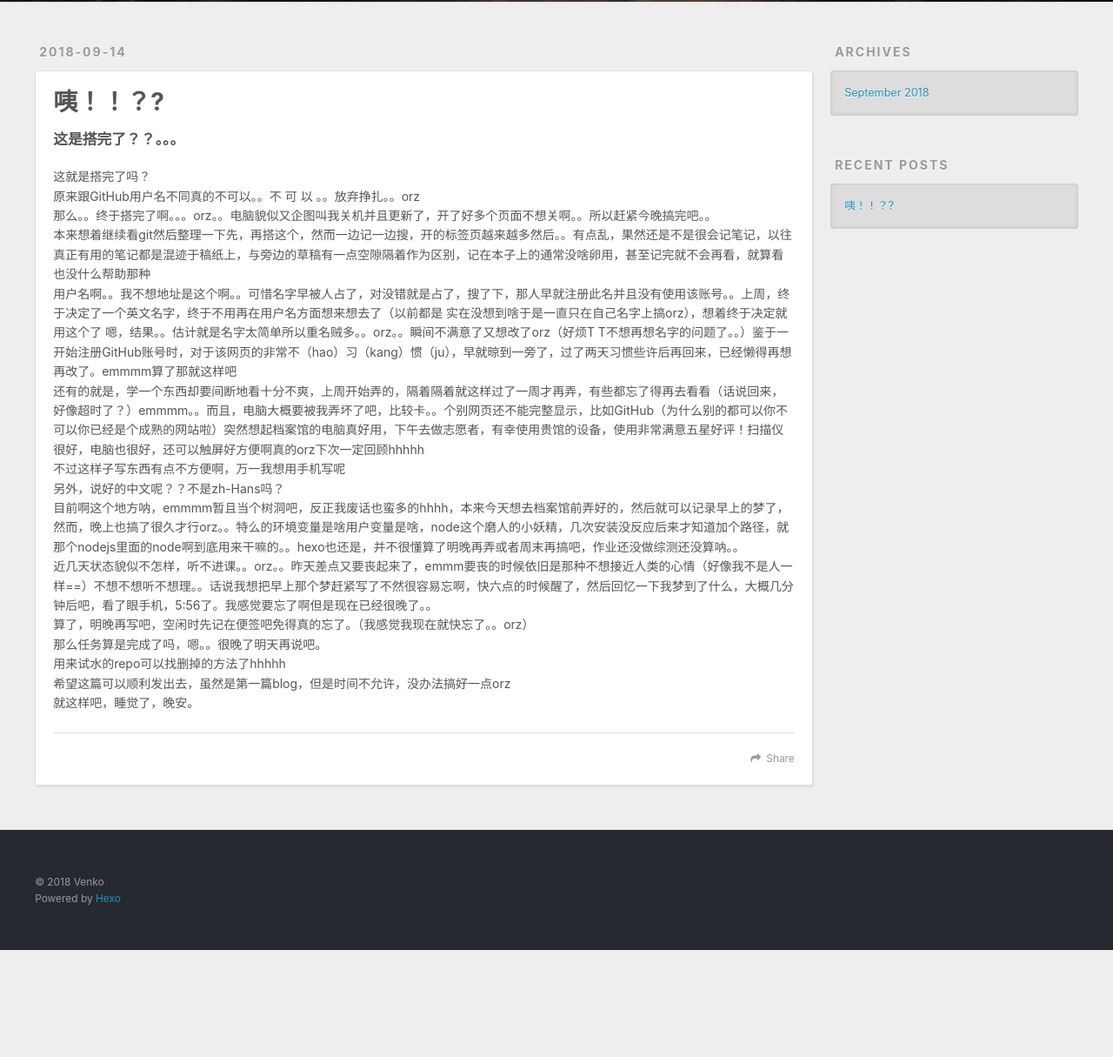
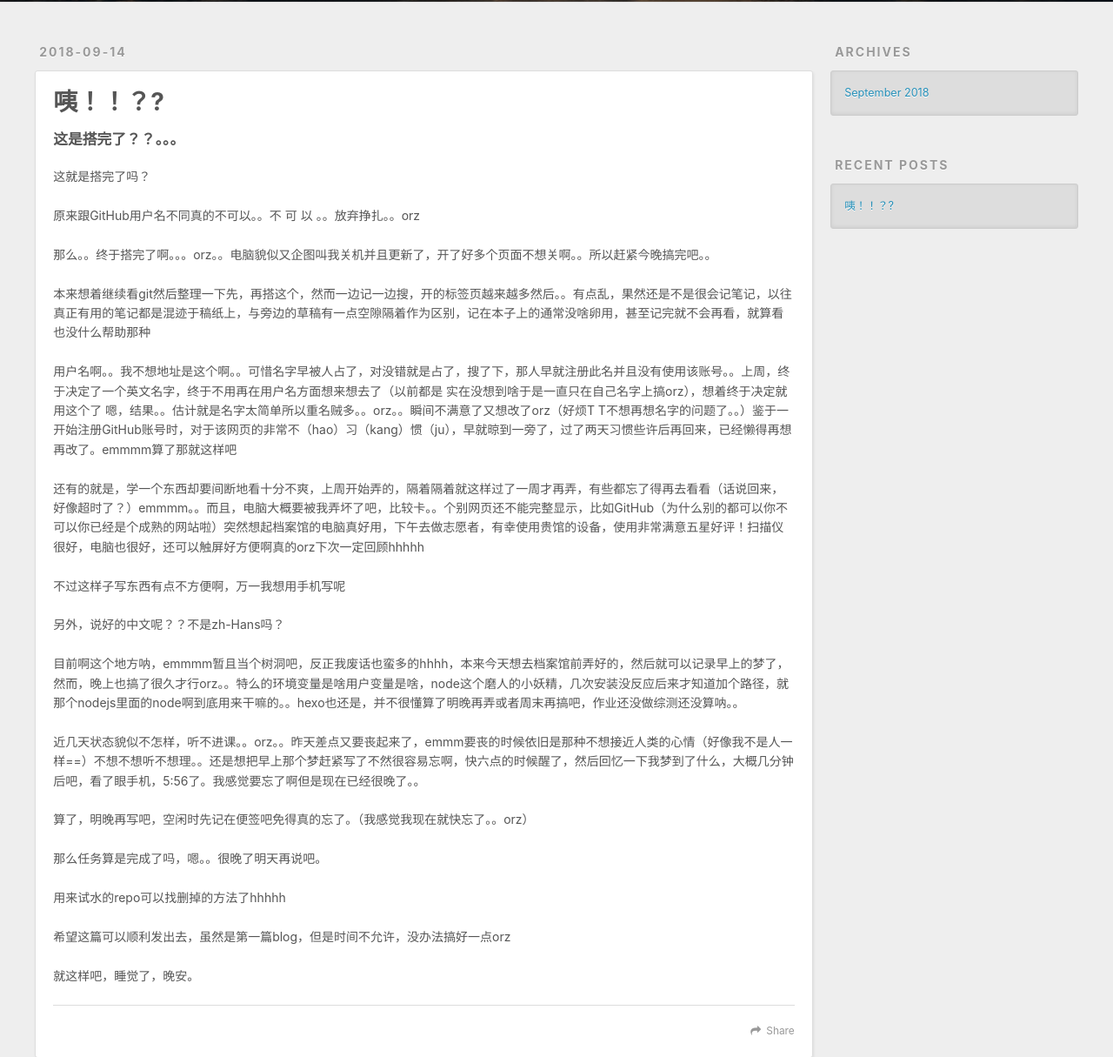
Before and after one commit to Venko-L/Venko-L.github.io, a plain HTML site: page 2018/09/14/咦！！？/index.html in a window 1280 px wide. Shown: the part 298-1513 px from the top of the page at 87% size. Before the commit the page ends 1390 px from the top, so only its background shows below. Drawn offline with nearby package versions, Linux system fonts and the light colour scheme.

Commit message:
Site updated: 2018-09-15 00:38:09

```diff
--- a/2018/09/14/咦！！？/index.html
+++ b/2018/09/14/咦！！？/index.html
@@ -7,17 +7,17 @@
 
   <title>咦！！？? | Venko.Github.io</title>
   <meta name="viewport" content="width=device-width, initial-scale=1, maximum-scale=1">
-  <meta name="description" content="这是搭完了？？。。。这就是搭完了吗？原来跟GitHub用户名不同真的不可以。。不 可 以 。。放弃挣扎。。orz那么。。终于搭完了啊。。。orz。。电脑貌似又企图叫我关机并且更新了，开了好多个页面不想关啊。。所以赶紧今晚搞完吧。。本来想着继续看git然后整理一下先，再搭这个，然而一边记一边搜，开的标签页越来越多然后。。有点乱，果然还是不是很会记笔记，以往真正有用的笔记都是混迹于稿纸上，与旁边的草稿">
+  <meta name="description" content="这是搭完了？？。。。这就是搭完了吗？ 原来跟GitHub用户名不同真的不可以。。不 可 以 。。放弃挣扎。。orz 那么。。终于搭完了啊。。。orz。。电脑貌似又企图叫我关机并且更新了，开了好多个页面不想关啊。。所以赶紧今晚搞完吧。。 本来想着继续看git然后整理一下先，再搭这个，然而一边记一边搜，开的标签页越来越多然后。。有点乱，果然还是不是很会记笔记，以往真正有用的笔记都是混迹于稿纸上，与旁边">
 <meta property="og:type" content="article">
 <meta property="og:title" content="咦！！？?">
 <meta property="og:url" content="http://yoursite.com/2018/09/14/咦！！？/index.html">
 <meta property="og:site_name" content="Venko.Github.io">
-<meta property="og:description" content="这是搭完了？？。。。这就是搭完了吗？原来跟GitHub用户名不同真的不可以。。不 可 以 。。放弃挣扎。。orz那么。。终于搭完了啊。。。orz。。电脑貌似又企图叫我关机并且更新了，开了好多个页面不想关啊。。所以赶紧今晚搞完吧。。本来想着继续看git然后整理一下先，再搭这个，然而一边记一边搜，开的标签页越来越多然后。。有点乱，果然还是不是很会记笔记，以往真正有用的笔记都是混迹于稿纸上，与旁边的草稿">
+<meta property="og:description" content="这是搭完了？？。。。这就是搭完了吗？ 原来跟GitHub用户名不同真的不可以。。不 可 以 。。放弃挣扎。。orz 那么。。终于搭完了啊。。。orz。。电脑貌似又企图叫我关机并且更新了，开了好多个页面不想关啊。。所以赶紧今晚搞完吧。。 本来想着继续看git然后整理一下先，再搭这个，然而一边记一边搜，开的标签页越来越多然后。。有点乱，果然还是不是很会记笔记，以往真正有用的笔记都是混迹于稿纸上，与旁边">
 <meta property="og:locale" content="zh-Hans">
-<meta property="og:updated_time" content="2018-09-14T15:47:29.216Z">
+<meta property="og:updated_time" content="2018-09-14T16:36:41.937Z">
 <meta name="twitter:card" content="summary">
 <meta name="twitter:title" content="咦！！？?">
-<meta name="twitter:description" content="这是搭完了？？。。。这就是搭完了吗？原来跟GitHub用户名不同真的不可以。。不 可 以 。。放弃挣扎。。orz那么。。终于搭完了啊。。。orz。。电脑貌似又企图叫我关机并且更新了，开了好多个页面不想关啊。。所以赶紧今晚搞完吧。。本来想着继续看git然后整理一下先，再搭这个，然而一边记一边搜，开的标签页越来越多然后。。有点乱，果然还是不是很会记笔记，以往真正有用的笔记都是混迹于稿纸上，与旁边的草稿">
+<meta name="twitter:description" content="这是搭完了？？。。。这就是搭完了吗？ 原来跟GitHub用户名不同真的不可以。。不 可 以 。。放弃挣扎。。orz 那么。。终于搭完了啊。。。orz。。电脑貌似又企图叫我关机并且更新了，开了好多个页面不想关啊。。所以赶紧今晚搞完吧。。 本来想着继续看git然后整理一下先，再搭这个，然而一边记一边搜，开的标签页越来越多然后。。有点乱，果然还是不是很会记笔记，以往真正有用的笔记都是混迹于稿纸上，与旁边">
 
     <link rel="alternate" href="/atom.xml" title="Venko.Github.io" type="application/atom+xml">
 
@@ -86,12 +86,26 @@
 
     <div class="article-entry" itemprop="articleBody">
 
-        <h4 id="这是搭完了？？。。。"><a href="#这是搭完了？？。。。" class="headerlink" title="这是搭完了？？。。。"></a>这是搭完了？？。。。</h4><p>这就是搭完了吗？<br>原来跟GitHub用户名不同真的不可以。。不 可 以 。。放弃挣扎。。orz<br>那么。。终于搭完了啊。。。orz。。电脑貌似又企图叫我关机并且更新了，开了好多个页面不想关啊。。所以赶紧今晚搞完吧。。<br>本来想着继续看git然后整理一下先，再搭这个，然而一边记一边搜，开的标签页越来越多然后。。有点乱，果然还是不是很会记笔记，以往真正有用的笔记都是混迹于稿纸上，与旁边的草稿有一点空隙隔着作为区别，记在本子上的通常没啥卵用，甚至记完就不会再看，就算看也没什么帮助那种<br>用户名啊。。我不想地址是这个啊。。可惜名字早被人占了，对没错就是占了，搜了下，那人早就注册此名并且没有使用该账号。。上周，终于决定了一个英文名字，终于不用再在用户名方面想来想去了（以前都是 实在没想到啥于是一直只在自己名字上搞orz），想着终于决定就用这个了 嗯，结果。。估计就是名字太简单所以重名贼多。。orz。。瞬间不满意了又想改了orz（好烦T T不想再想名字的问题了。。）鉴于一开始注册GitHub账号时，对于该网页的非常不（hao）习（kang）惯（ju），早就晾到一旁了，过了两天习惯些许后再回来，已经懒得再想再改了。emmmm算了那就这样吧<br>还有的就是，学一个东西却要间断地看十分不爽，上周开始弄的，隔着隔着就这样过了一周才再弄，有些都忘了得再去看看（话说回来，好像超时了？）emmmm。。而且，电脑大概要被我弄坏了吧，比较卡。。个别网页还不能完整显示，比如GitHub（为什么别的都可以你不可以你已经是个成熟的网站啦）突然想起档案馆的电脑真好用，下午去做志愿者，有幸使用贵馆的设备，使用非常满意五星好评！扫描仪很好，电脑也很好，还可以触屏好方便啊真的orz下次一定回顾hhhhh<br>不过这样子写东西有点不方便啊，万一我想用手机写呢<br>另外，说好的中文呢？？不是zh-Hans吗？<br>目前啊这个地方呐，emmmm暂且当个树洞吧，反正我废话也蛮多的hhhh，本来今天想去档案馆前弄好的，然后就可以记录早上的梦了，然而，晚上也搞了很久才行orz。。特么的环境变量是啥用户变量是啥，node这个磨人的小妖精，几次安装没反应后来才知道加个路径，就那个nodejs里面的node啊到底用来干嘛的。。hexo也还是，并不很懂算了明晚再弄或者周末再搞吧，作业还没做综测还没算呐。。<br>近几天状态貌似不怎样，听不进课。。orz。。昨天差点又要丧起来了，emmm要丧的时候依旧是那种不想接近人类的心情（好像我不是人一样==）不想不想听不想理。。话说我想把早上那个梦赶紧写了不然很容易忘啊，快六点的时候醒了，然后回忆一下我梦到了什么，大概几分钟后吧，看了眼手机，5:56了。我感觉要忘了啊但是现在已经很晚了。。<br>算了，明晚再写吧，空闲时先记在便签吧免得真的忘了。（我感觉我现在就快忘了。。orz）<br>那么任务算是完成了吗，嗯。。很晚了明天再说吧。<br>用来试水的repo可以找删掉的方法了hhhhh<br>希望这篇可以顺利发出去，虽然是第一篇blog，但是时间不允许，没办法搞好一点orz<br>就这样吧，睡觉了，晚安。</p>
+        <h4 id="这是搭完了？？。。。"><a href="#这是搭完了？？。。。" class="headerlink" title="这是搭完了？？。。。"></a>这是搭完了？？。。。</h4><p>这就是搭完了吗？</p>
+<p>原来跟GitHub用户名不同真的不可以。。不 可 以 。。放弃挣扎。。orz</p>
+<p>那么。。终于搭完了啊。。。orz。。电脑貌似又企图叫我关机并且更新了，开了好多个页面不想关啊。。所以赶紧今晚搞完吧。。</p>
+<p>本来想着继续看git然后整理一下先，再搭这个，然而一边记一边搜，开的标签页越来越多然后。。有点乱，果然还是不是很会记笔记，以往真正有用的笔记都是混迹于稿纸上，与旁边的草稿有一点空隙隔着作为区别，记在本子上的通常没啥卵用，甚至记完就不会再看，就算看也没什么帮助那种</p>
+<p>用户名啊。。我不想地址是这个啊。。可惜名字早被人占了，对没错就是占了，搜了下，那人早就注册此名并且没有使用该账号。。上周，终于决定了一个英文名字，终于不用再在用户名方面想来想去了（以前都是 实在没想到啥于是一直只在自己名字上搞orz），想着终于决定就用这个了 嗯，结果。。估计就是名字太简单所以重名贼多。。orz。。瞬间不满意了又想改了orz（好烦T T不想再想名字的问题了。。）鉴于一开始注册GitHub账号时，对于该网页的非常不（hao）习（kang）惯（ju），早就晾到一旁了，过了两天习惯些许后再回来，已经懒得再想再改了。emmmm算了那就这样吧</p>
+<p>还有的就是，学一个东西却要间断地看十分不爽，上周开始弄的，隔着隔着就这样过了一周才再弄，有些都忘了得再去看看（话说回来，好像超时了？）emmmm。。而且，电脑大概要被我弄坏了吧，比较卡。。个别网页还不能完整显示，比如GitHub（为什么别的都可以你不可以你已经是个成熟的网站啦）突然想起档案馆的电脑真好用，下午去做志愿者，有幸使用贵馆的设备，使用非常满意五星好评！扫描仪很好，电脑也很好，还可以触屏好方便啊真的orz下次一定回顾hhhhh</p>
+<p>不过这样子写东西有点不方便啊，万一我想用手机写呢</p>
+<p>另外，说好的中文呢？？不是zh-Hans吗？</p>
+<p>目前啊这个地方呐，emmmm暂且当个树洞吧，反正我废话也蛮多的hhhh，本来今天想去档案馆前弄好的，然后就可以记录早上的梦了，然而，晚上也搞了很久才行orz。。特么的环境变量是啥用户变量是啥，node这个磨人的小妖精，几次安装没反应后来才知道加个路径，就那个nodejs里面的node啊到底用来干嘛的。。hexo也还是，并不很懂算了明晚再弄或者周末再搞吧，作业还没做综测还没算呐。。</p>
+<p>近几天状态貌似不怎样，听不进课。。orz。。昨天差点又要丧起来了，emmm要丧的时候依旧是那种不想接近人类的心情（好像我不是人一样==）不想不想听不想理。。还是想把早上那个梦赶紧写了不然很容易忘啊，快六点的时候醒了，然后回忆一下我梦到了什么，大概几分钟后吧，看了眼手机，5:56了。我感觉要忘了啊但是现在已经很晚了。。</p>
+<p>算了，明晚再写吧，空闲时先记在便签吧免得真的忘了。（我感觉我现在就快忘了。。orz）</p>
+<p>那么任务算是完成了吗，嗯。。很晚了明天再说吧。</p>
+<p>用来试水的repo可以找删掉的方法了hhhhh</p>
+<p>希望这篇可以顺利发出去，虽然是第一篇blog，但是时间不允许，没办法搞好一点orz</p>
+<p>就这样吧，睡觉了，晚安。</p>
 
 
     </div>
     <footer class="article-footer">
-      <a data-url="http://yoursite.com/2018/09/14/咦！！？/" data-id="cjm27ve7f00003gvzmgs22s04" class="article-share-link">Share</a>
+      <a data-url="http://yoursite.com/2018/09/14/咦！！？/" data-id="cjm2885jo000084vzldzce5mg" class="article-share-link">Share</a>
 
 
     </footer>
```
Also changed, not shown: index.html (+16 -2 lines).
